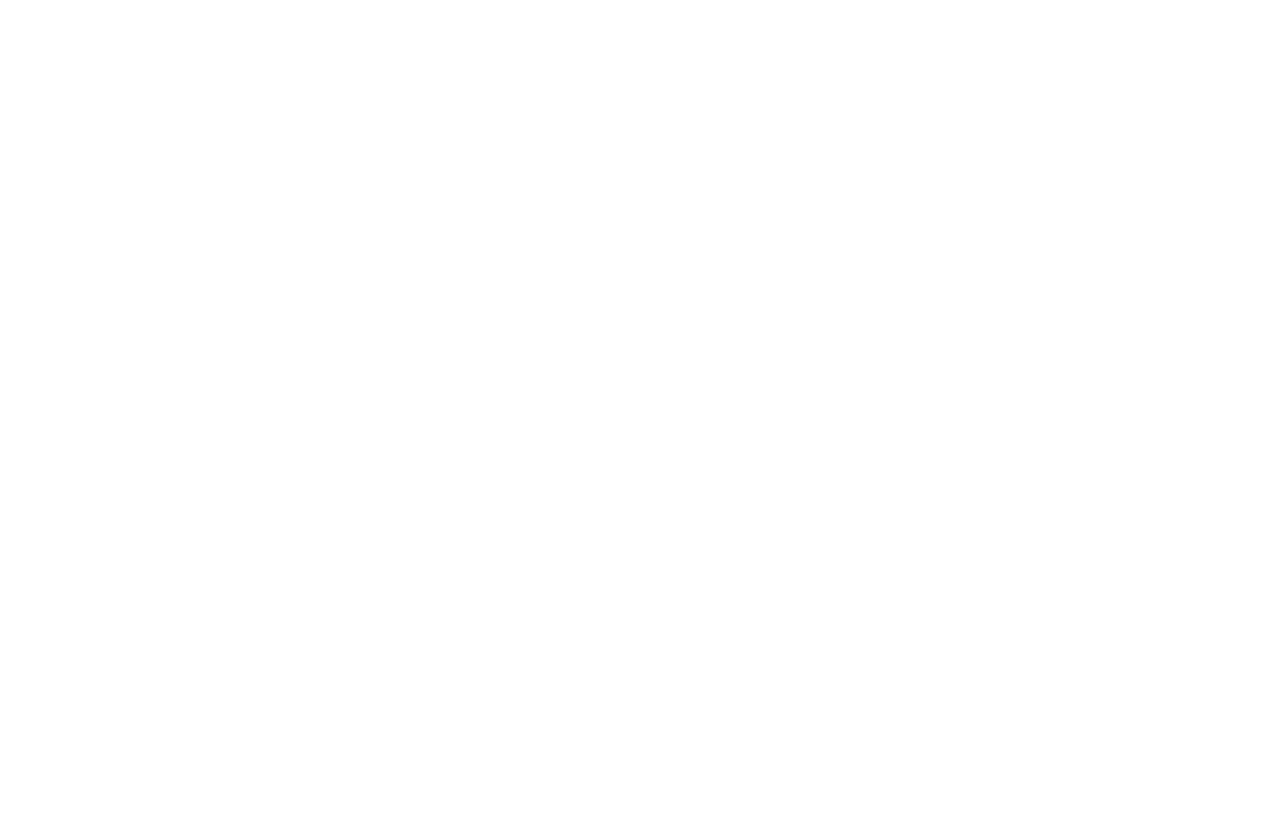
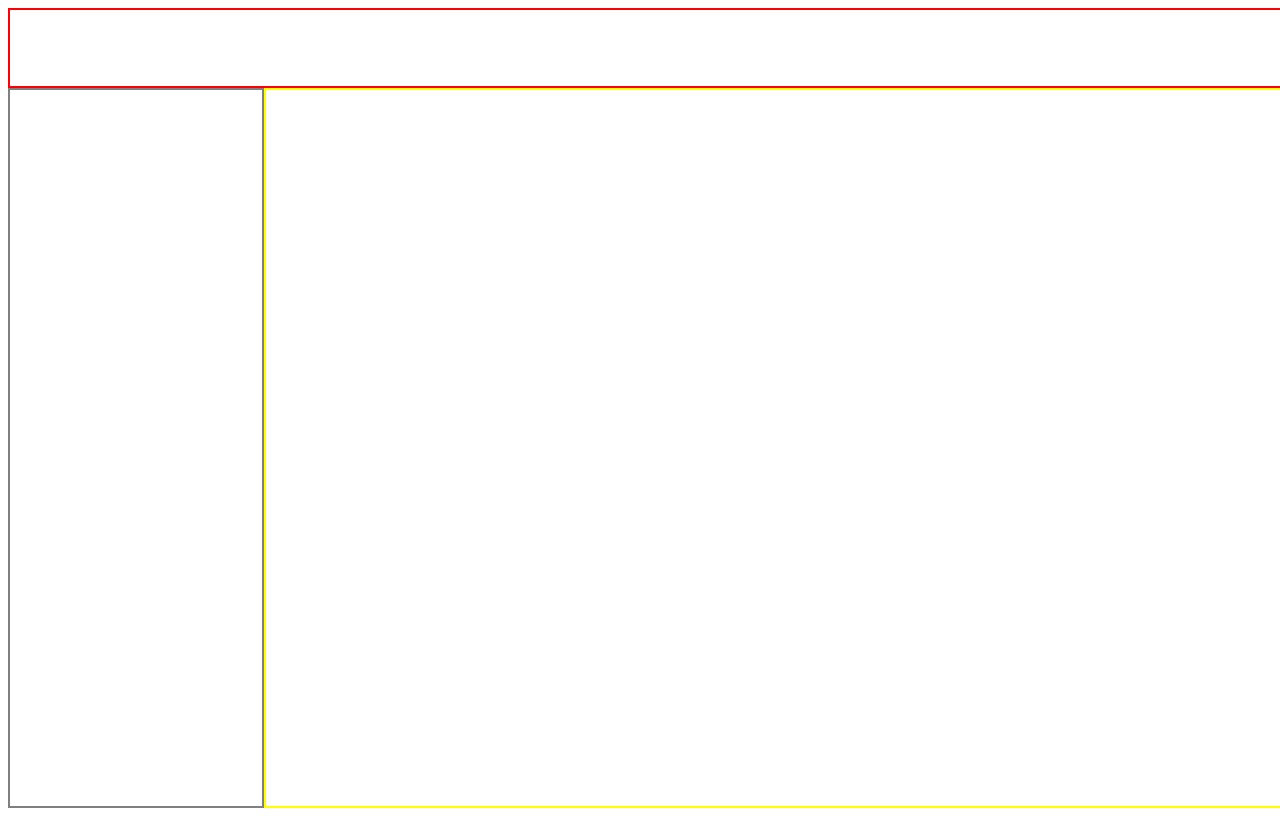
Before and after one commit to levi1721rn/odin-todo, a website built with webpack: page src/template.html in a window 1280 px wide. Built offline with nearby package versions, Linux system fonts and the light colour scheme.

Commit message:
created a basic ui for the todo app

```diff
--- a/src/styles.css
+++ b/src/styles.css
@@ -0,0 +1,33 @@
+body{
+    display: flex;
+    flex-direction: column;
+    height: 100vh;
+    width: 100vw;
+}
+
+header{
+    border: 2px solid red;
+    box-sizing: border-box;
+    height: 10%;
+    width: 100%;
+}
+
+.main_content{
+    display: flex;
+    height: 90%;
+    width: 100%;
+}
+
+.sidebar{
+    border: 2px solid grey;
+    box-sizing: border-box;
+    height: 100%;
+    width: 20%;
+}
+
+.content {
+    border: 2px solid yellow;
+    box-sizing: border-box;
+    height: 100%;
+    width: 80%;
+}
--- a/src/template.html
+++ b/src/template.html
@@ -3,9 +3,23 @@
 <head>
     <meta charset="UTF-8">
     <meta name="viewport" content="width=device-width, initial-scale=1.0">
-    <title>Document</title>
+    <title>Todo Page</title>
 </head>
 <body>
+    <header>
+
+    </header>
+
+
+    <div class="main_content">
+       <div class="sidebar">
+
+       </div>
+
+       <div class="content">
+
+       </div>
+    </div>
 
 </body>
 </html>
```
